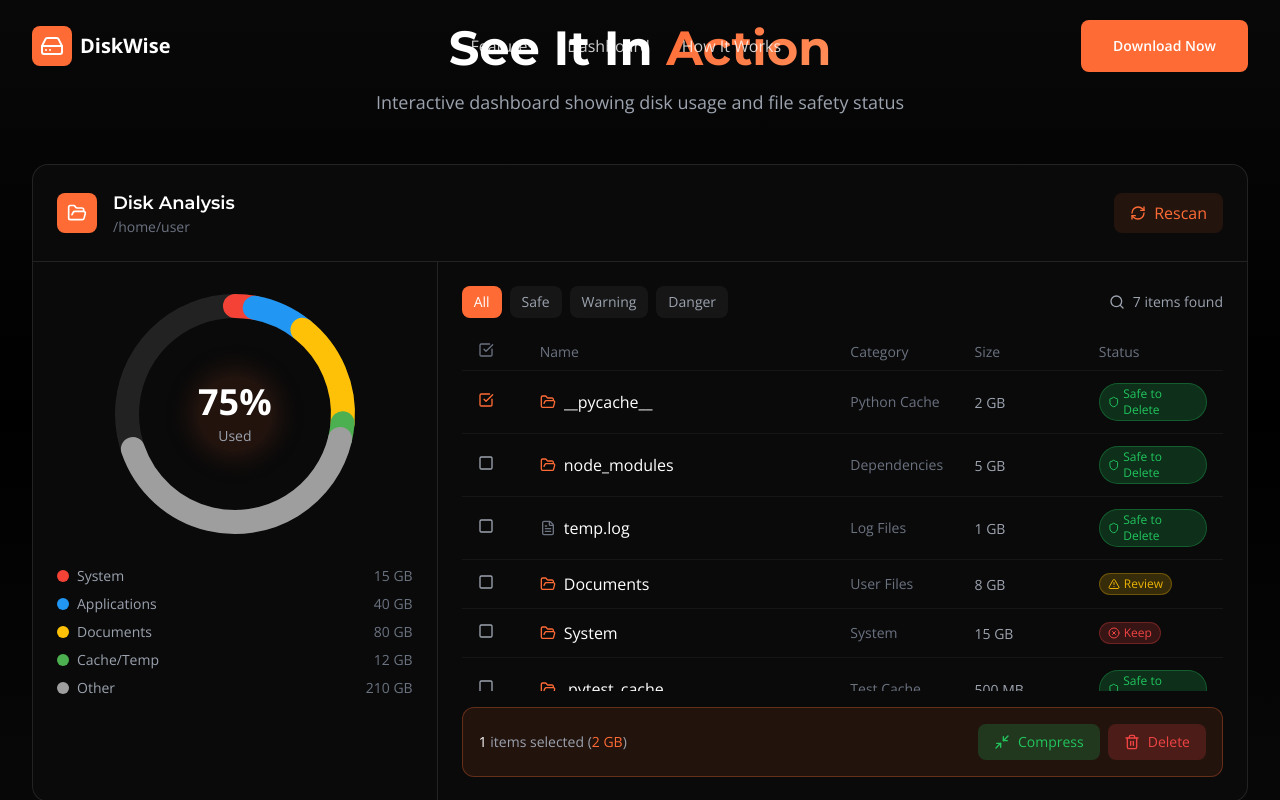
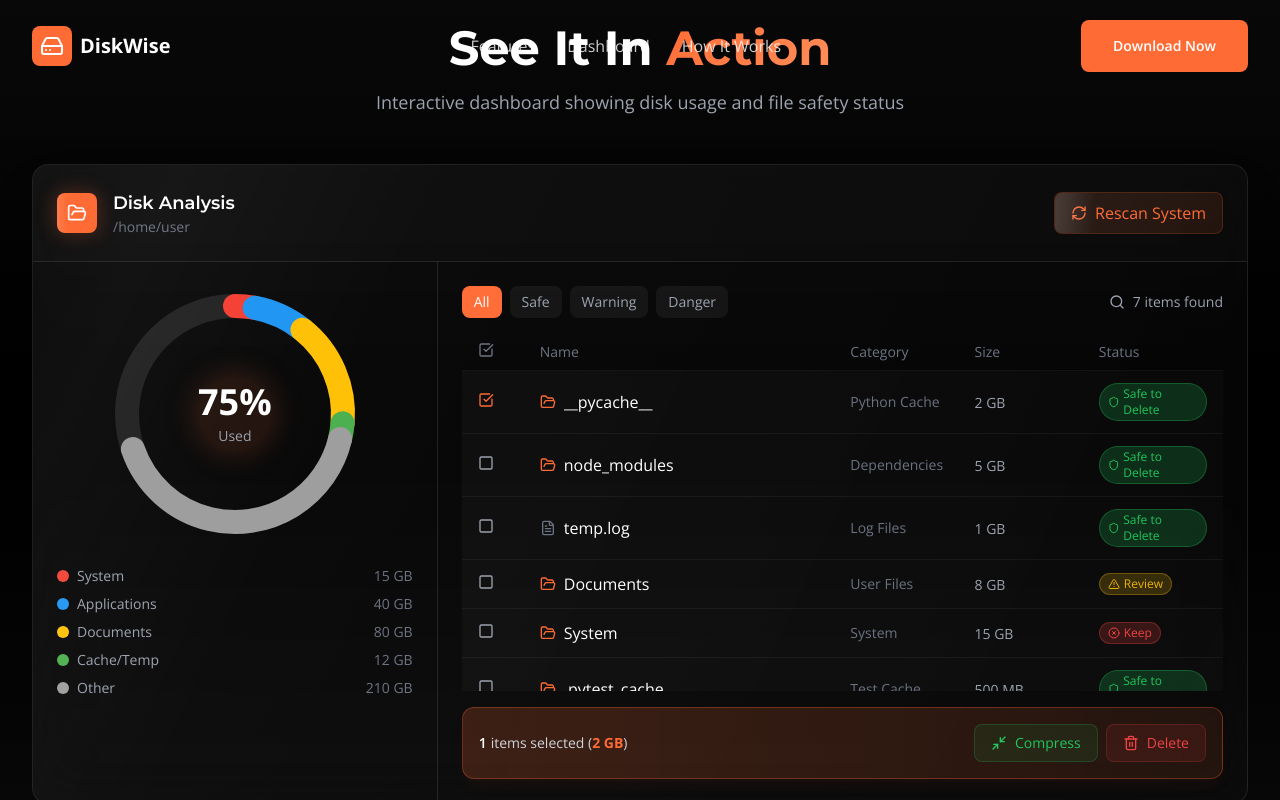
Before and after one commit to elecodes/diskwise, a React (Vite) app in the folder app/: page / in a window 1280 px wide. Both pictures are taken after a click on the button 485 px from the left and 2254 px from the top of the page. Shown: the part 1854-2654 px from the top of the page. Built offline with nearby package versions, Linux system fonts and the light colour scheme.

Commit message:
UI/UX Pro Max upgrade: glassmorphism, shimmer effects, and micro-interactions

```diff
--- a/app/src/index.css
+++ b/app/src/index.css
@@ -208,6 +208,62 @@
   }
 }
 
+@layer utilities {
+  .shimmer {
+    position: relative;
+    overflow: hidden;
+  }
+
+  .shimmer::after {
+    content: '';
+    position: absolute;
+    inset: 0;
+    transform: translateX(-100%);
+    background-image: linear-gradient(
+      90deg,
+      rgba(255, 255, 255, 0) 0%,
+      rgba(255, 255, 255, 0.05) 20%,
+      rgba(255, 255, 255, 0.2) 60%,
+      rgba(255, 255, 255, 0) 100%
+    );
+    animation: shimmer 3s infinite;
+  }
+
+  .glass-reflection {
+    position: relative;
+    overflow: hidden;
+  }
+
+  .glass-reflection::before {
+    content: '';
+    position: absolute;
+    top: 0;
+    left: -100%;
+    width: 200%;
+    height: 100%;
+    background: linear-gradient(
+      115deg,
+      transparent 0%,
+      rgba(255, 255, 255, 0.02) 40%,
+      rgba(255, 255, 255, 0.05) 50%,
+      rgba(255, 255, 255, 0.02) 60%,
+      transparent 100%
+    );
+    transition: all 0.5s;
+    pointer-events: none;
+  }
+
+  .glass-reflection:hover::before {
+    left: 100%;
+  }
+
+  @keyframes shimmer {
+    100% {
+      transform: translateX(100%);
+    }
+  }
+}
+
 /* Reduced motion support */
 @media (prefers-reduced-motion: reduce) {
   *, *::before, *::after {
@@ -234,3 +290,7 @@
 ::-webkit-scrollbar-thumb:hover {
   background: #ff6b35;
 }
+
+::-webkit-scrollbar-thumb:active {
+  background: #ff8f5a;
+}
--- a/app/src/sections/DashboardDemo.tsx
+++ b/app/src/sections/DashboardDemo.tsx
@@ -167,11 +167,11 @@ export function DashboardDemo() {
         </div>
 
         {/* Dashboard */}
-        <div className="reveal opacity-0 translate-y-8 transition-all duration-700 delay-200 bg-[#0a0a0a] rounded-2xl border border-white/10 overflow-hidden">
+        <div className="reveal opacity-0 translate-y-8 transition-all duration-700 delay-200 bg-white/[0.02] backdrop-blur-xl rounded-2xl border border-white/10 overflow-hidden shadow-2xl glass-reflection">
           {/* Dashboard Header */}
-          <div className="flex flex-col sm:flex-row items-start sm:items-center justify-between p-6 border-b border-white/10 gap-4">
+          <div className="flex flex-col sm:flex-row items-start sm:items-center justify-between p-6 border-b border-white/10 gap-4 bg-white/[0.01]">
             <div className="flex items-center gap-4">
-              <div className="w-10 h-10 rounded-lg bg-[#ff6b35] flex items-center justify-center">
+              <div className="w-10 h-10 rounded-lg bg-[#ff6b35] flex items-center justify-center shadow-[0_0_20px_rgba(255,107,53,0.3)] shimmer">
                 <FolderOpen className="w-5 h-5 text-white" />
               </div>
               <div>
@@ -182,10 +182,10 @@ export function DashboardDemo() {
             <button
               onClick={handleScan}
               disabled={isScanning}
-              className="flex items-center gap-2 px-4 py-2 rounded-lg bg-[#ff6b35]/10 text-[#ff6b35] hover:bg-[#ff6b35]/20 transition-colors disabled:opacity-50"
+              className={`flex items-center gap-2 px-4 py-2 rounded-lg bg-[#ff6b35]/10 text-[#ff6b35] border border-[#ff6b35]/20 hover:bg-[#ff6b35]/20 transition-all disabled:opacity-50 shimmer ${!isScanning ? 'glass-reflection' : ''}`}
             >
               <RefreshCw className={`w-4 h-4 ${isScanning ? 'animate-spin' : ''}`} />
-              {isScanning ? 'Scanning...' : 'Rescan'}
+              {isScanning ? 'Scanning...' : 'Rescan System'}
             </button>
           </div>
 
@@ -256,7 +256,7 @@ export function DashboardDemo() {
                 {filteredFiles.map((file) => (
                   <div
                     key={file.id}
-                    className="grid grid-cols-12 gap-4 px-4 py-3 items-center hover:bg-white/5 transition-colors border-b border-white/5 last:border-0"
+                    className="grid grid-cols-12 gap-4 px-4 py-3 items-center hover:bg-white/[0.04] backdrop-blur-0 hover:backdrop-blur-md transition-all duration-300 border-b border-white/5 last:border-0 group cursor-default transform hover:scale-[1.002]"
                   >
                     <div className="col-span-1">
                       <button
@@ -291,19 +291,19 @@ export function DashboardDemo() {
 
               {/* Action Bar */}
               {selectedFiles.size > 0 && (
-                <div className="mt-4 p-4 rounded-xl bg-[#ff6b35]/10 border border-[#ff6b35]/30 flex items-center justify-between">
+                <div className="mt-4 p-4 rounded-xl bg-gradient-to-r from-[#ff6b35]/20 to-[#ff6b35]/10 border border-[#ff6b35]/30 flex items-center justify-between shadow-lg shadow-[#ff6b35]/5 animate-in fade-in slide-in-from-bottom-2 duration-300">
                   <div className="text-sm">
-                    <span className="text-white font-medium">{selectedFiles.size}</span>
-                    <span className="text-gray-400"> items selected (</span>
-                    <FileSize bytes={selectedSize} className="text-[#ff6b35] inline" />
-                    <span className="text-gray-400">)</span>
+                    <span className="text-white font-semibold">{selectedFiles.size}</span>
+                    <span className="text-gray-300 ml-1">items selected (</span>
+                    <FileSize bytes={selectedSize} className="text-[#ff6b35] font-bold inline" />
+                    <span className="text-gray-300">)</span>
                   </div>
                   <div className="flex items-center gap-2">
-                    <button className="flex items-center gap-2 px-4 py-2 rounded-lg bg-green-500/20 text-green-500 hover:bg-green-500/30 transition-colors text-sm">
+                    <button className="flex items-center gap-2 px-4 py-2 rounded-lg bg-green-500/10 text-green-500 border border-green-500/20 hover:bg-green-500/20 transition-all font-medium text-sm">
                       <Minimize2 className="w-4 h-4" />
                       Compress
                     </button>
-                    <button className="flex items-center gap-2 px-4 py-2 rounded-lg bg-red-500/20 text-red-500 hover:bg-red-500/30 transition-colors text-sm">
+                    <button className="flex items-center gap-2 px-4 py-2 rounded-lg bg-red-500/10 text-red-500 border border-red-500/20 hover:bg-red-500/20 transition-all font-medium text-sm">
                       <Trash2 className="w-4 h-4" />
                       Delete
                     </button>
```
Also changed, not shown: 1 other file (tests, documents, lock files or other folders).
